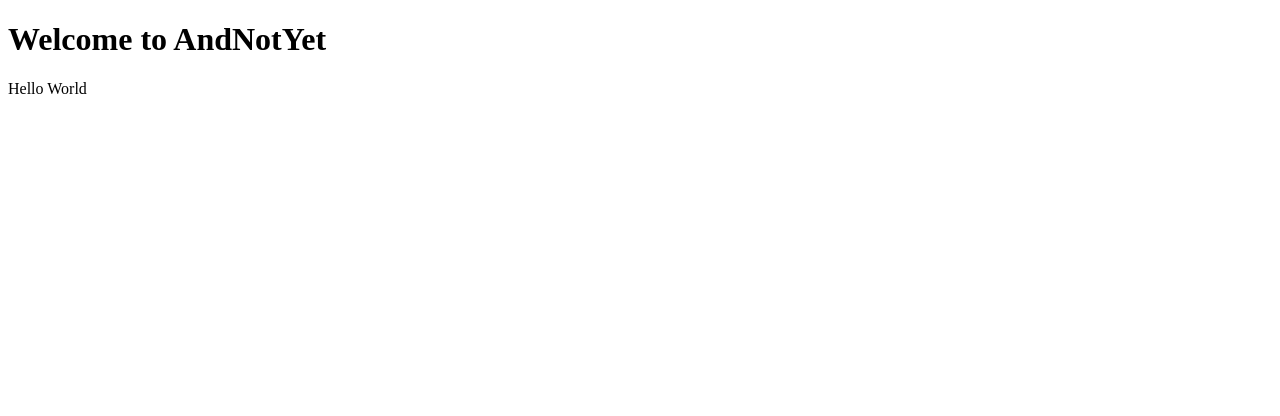
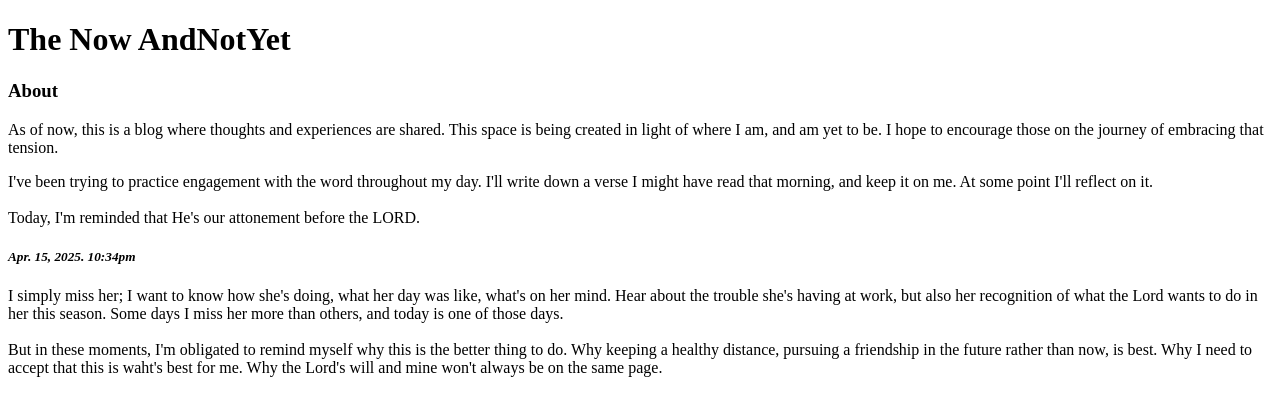
Before and after one commit to mnd5553/mnd5553.github.io, a plain HTML site: page index.html in a window 1280 px wide. Drawn offline with Linux system fonts and the light colour scheme.

Commit message:
Add files via upload

```diff
--- a/index.html
+++ b/index.html
@@ -4,13 +4,33 @@
 <head>
 	<meta charset="utf-8">
 	<meta name="viewport" content="width=device-width, initial-scale=1">
-	<title>TESTING</title>
+	<title>AndNotYet</title>
 </head>
-<body>
+<main>
+
 	<header>
-		<h1>Welcome to AndNotYet</h1>
+		<h1>The Now AndNotYet</h1>
 	</header>
-	<p>Hello World</p>
+
+	<section>
+		<h3>About</h3>
+		<p>As of now, this is a blog where thoughts and experiences are shared. This space is being created in light of where I am, and am yet to be. I hope to encourage those on the journey of embracing that tension.</p>
+	</section>
+
+	<section>
+		<p>I've been trying to practice engagement with the word throughout my day. I'll write down a verse I might have read that morning, and keep it on me. At some point I'll reflect on it.
+
+		<br></br>Today, I'm reminded that He's our attonement before the LORD.</p>
+	</section>
+
+	<section>
+		<h5><i>Apr. 15, 2025. 10:34pm</i></h5>
+		<p>I simply miss her; I want to know how she's doing, what her day was like, what's on her mind. Hear about the trouble she's having at work, but also her recognition of what the Lord wants to do in her this season. Some days I miss her more than others, and today is one of those days.
+
+		<br></br>But in these moments, I'm obligated to remind myself why this is the better thing to do. Why keeping a healthy distance, pursuing a friendship in the future rather than now, is best. Why I need to accept that this is waht's best for me. Why the Lord's will and mine won't always be on the same page.</p>
+	</section>
+
+</main>
 
 </body>
 </html>
```
